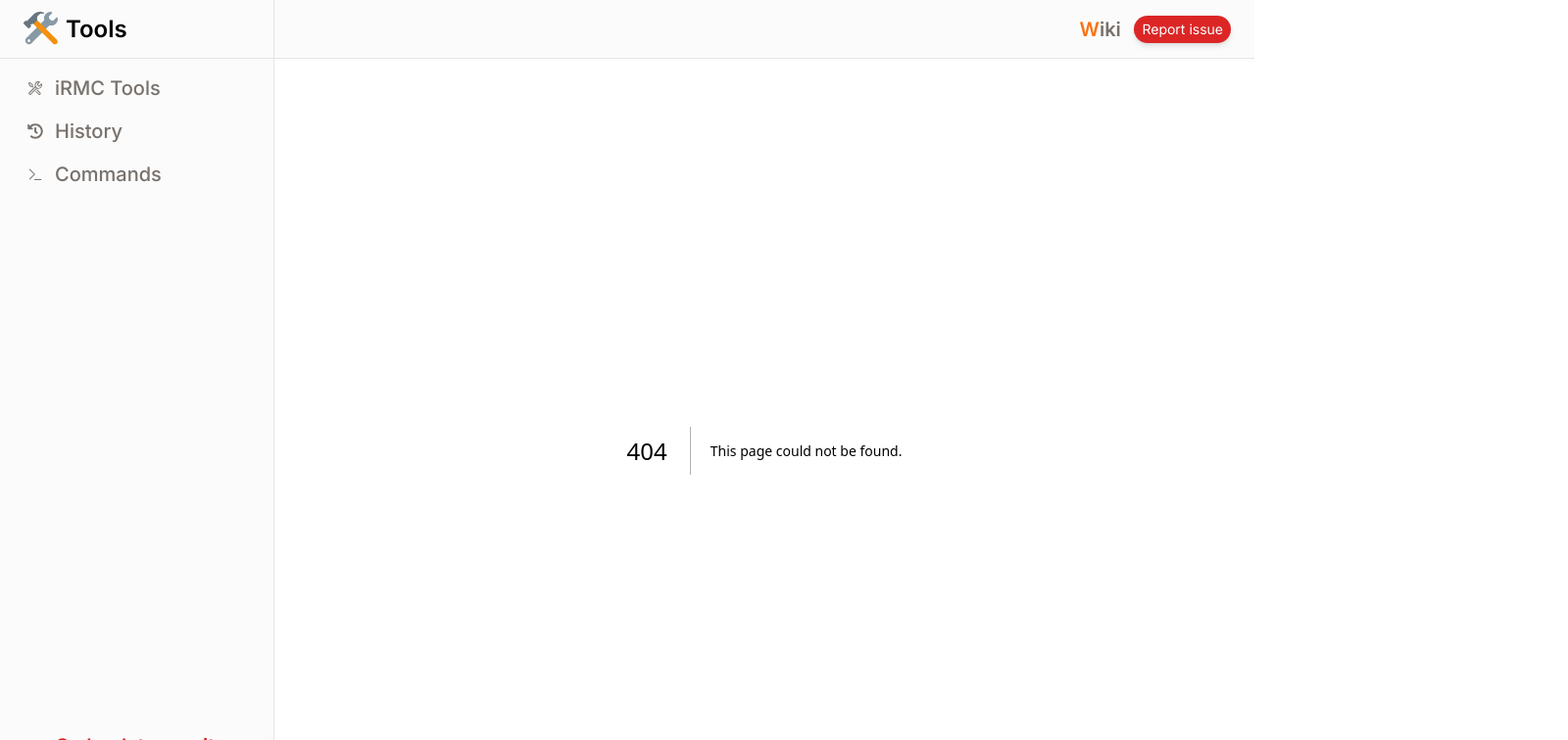
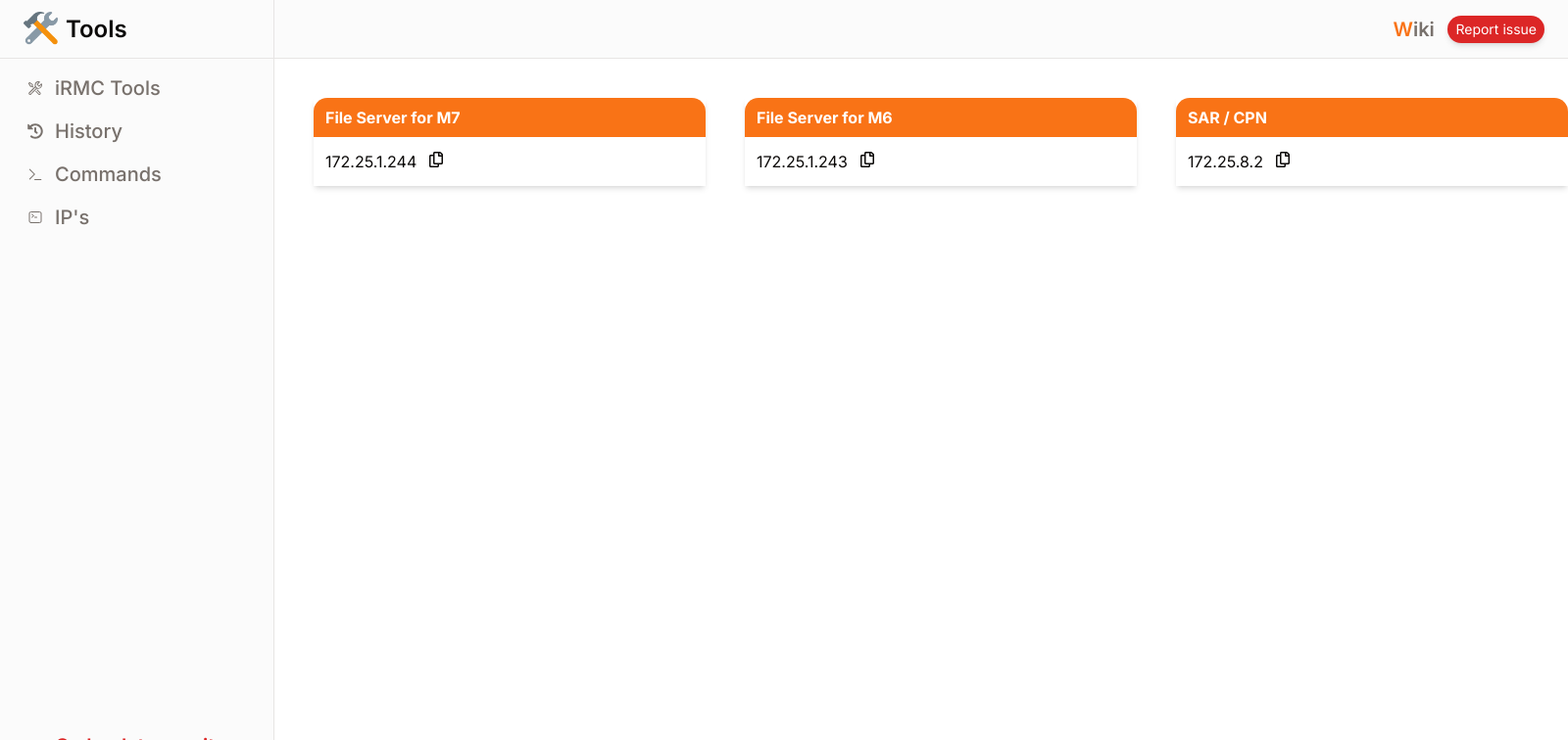
Before and after one commit to iamdaviddang/iRMC-Tools-WebUi-Nextjs-Flask, a Next.js app in the folder client/: page /ips in a window 1280 px wide. Before the commit this address had no page. Shown: the top 756 px of the page at 98% size, 1600 px wide, since content can reach past the window. Built offline with nearby package versions, Linux system fonts and the light colour scheme.

Commit message:
add IP's page

```diff
--- /dev/null
+++ b/client/app/ips/page.jsx
@@ -0,0 +1,41 @@
+"use client";
+import CopyToClipboardButton from "@/components/CopyToClipboardButton";
+import React from "react";
+
+const page = () => {
+  return (
+    <div className="flex">
+      <div className="ml-10 mt-10 shadow-md w-max">
+        <div className="h-[40px] w-[400px] bg-primary items-center flex rounded-t-md">
+          <h2 className="p-3 font-bold text-white">File Server for M7</h2>
+        </div>
+        <div className="h-[50px] w-[400px] flex gap-3 items-center">
+          <p className="pl-3">172.25.1.244</p>
+          <CopyToClipboardButton text="172.25.1.244" />
+        </div>
+      </div>
+
+      <div className="ml-10 mt-10 shadow-md w-max">
+        <div className="h-[40px] w-[400px] bg-primary items-center flex rounded-t-md">
+          <h2 className="p-3 font-bold text-white">File Server for M6</h2>
+        </div>
+        <div className="h-[50px] w-[400px] flex gap-3 items-center">
+          <p className="pl-3">172.25.1.243</p>
+          <CopyToClipboardButton text="172.25.1.243" />
+        </div>
+      </div>
+
+      <div className="ml-10 mt-10 shadow-md w-max">
+        <div className="h-[40px] w-[400px] bg-primary items-center flex rounded-t-md">
+          <h2 className="p-3 font-bold text-white">SAR / CPN</h2>
+        </div>
+        <div className="h-[50px] w-[400px] flex gap-3 items-center">
+          <p className="pl-3">172.25.8.2</p>
+          <CopyToClipboardButton text="172.25.8.2" />
+        </div>
+      </div>
+    </div>
+  );
+};
+
+export default page;
--- a/client/app/layout.js
+++ b/client/app/layout.js
@@ -21,6 +21,7 @@ import {
 } from "@/components/ui/dialog";
 import { ReportForm } from "@/components/ReportForm";
 import ReportAlert from "@/components/ReportAlert";
+import { HiOutlineCommandLine } from "react-icons/hi2";
 
 const inter = Inter({
   subsets: ["latin"],
@@ -79,6 +80,14 @@ export default function RootLayout({ children }) {
                   >
                     <GoCommandPalette className="h-4 w-4" />
                     <span className="text-xl">Commands</span>
+                  </Link>
+                  <Link
+                    href="/ips"
+                    className="flex items-center gap-3 rounded-lg px-3 py-2 text-muted-foreground transition-all hover:text-primary"
+                    prefetch={false}
+                  >
+                    <HiOutlineCommandLine className="h-4 w-4" />
+                    <span className="text-xl">IP's</span>
                   </Link>
                   {/* <Link
                     href="/report"
--- /dev/null
+++ b/client/components/CopyToClipboardButton.jsx
@@ -0,0 +1,29 @@
+"use client";
+import { useState } from "react";
+import copy from "clipboard-copy";
+import { FaRegCopy } from "react-icons/fa";
+import { toast } from "sonner";
+
+const CopyToClipboardButton = ({ text }) => {
+  const [isCopied, setIsCopied] = useState(false);
+
+  const handleCopyClick = async () => {
+    try {
+      await copy(text);
+      setIsCopied(true);
+      toast("IP coped. " + text);
+    } catch (error) {
+      console.error("Failed to copy text to clipboard", error);
+    }
+  };
+
+  return (
+    <div>
+      <button onClick={handleCopyClick}>
+        {isCopied ? "Copied!" : <FaRegCopy />}
+      </button>
+    </div>
+  );
+};
+
+export default CopyToClipboardButton;
--- a/client/components/Response.jsx
+++ b/client/components/Response.jsx
@@ -36,7 +36,7 @@ export const Response = ({ message, status, data, unit, onClick }) => {
   };
 
   return (
-    <div className="w-max">
+    <div className="w-max drop-shadow-md">
       <Alert variant={status === "ok" ? "success" : "destructive"}>
         <AlertTitle className="text-xl font-semibold flex items-center gap-1">
           {status === "bad" ? <strong>{unit}</strong> : null}
@@ -97,7 +97,19 @@ export const Response = ({ message, status, data, unit, onClick }) => {
             </p>
             <Separator />
             <p>
-              Status: <strong>{data["sd-card"]["Status"]}</strong>
+              Status:{" "}
+              <strong
+                style={{
+                  color:
+                    data["sd-card"]["Status"] === "OK"
+                      ? "green"
+                      : data["sd-card"]["Status"] !== "OK"
+                      ? "red"
+                      : "inherit",
+                }}
+              >
+                {data["sd-card"]["Status"]}
+              </strong>
             </p>
             <p>
               Inserted:{" "}
--- a/client/package.json
+++ b/client/package.json
@@ -24,6 +24,7 @@
     "@radix-ui/react-toast": "^1.2.1",
     "axios": "^1.7.2",
     "class-variance-authority": "^0.7.0",
+    "clipboard-copy": "^4.0.1",
     "clsx": "^2.1.1",
     "next": "14.2.4",
     "next-themes": "^0.3.0",
@@ -37,9 +38,12 @@
     "zod": "^3.23.8"
   },
   "devDependencies": {
+    "@types/node": "^22.0.2",
+    "@types/react": "^18.3.3",
     "eslint": "^8",
     "eslint-config-next": "14.2.4",
     "postcss": "^8",
-    "tailwindcss": "^3.4.1"
+    "tailwindcss": "^3.4.1",
+    "typescript": "^5.5.4"
   }
 }
```
Also changed, not shown: client/components.json, 2 other files (tests, documents, lock files or other folders).
